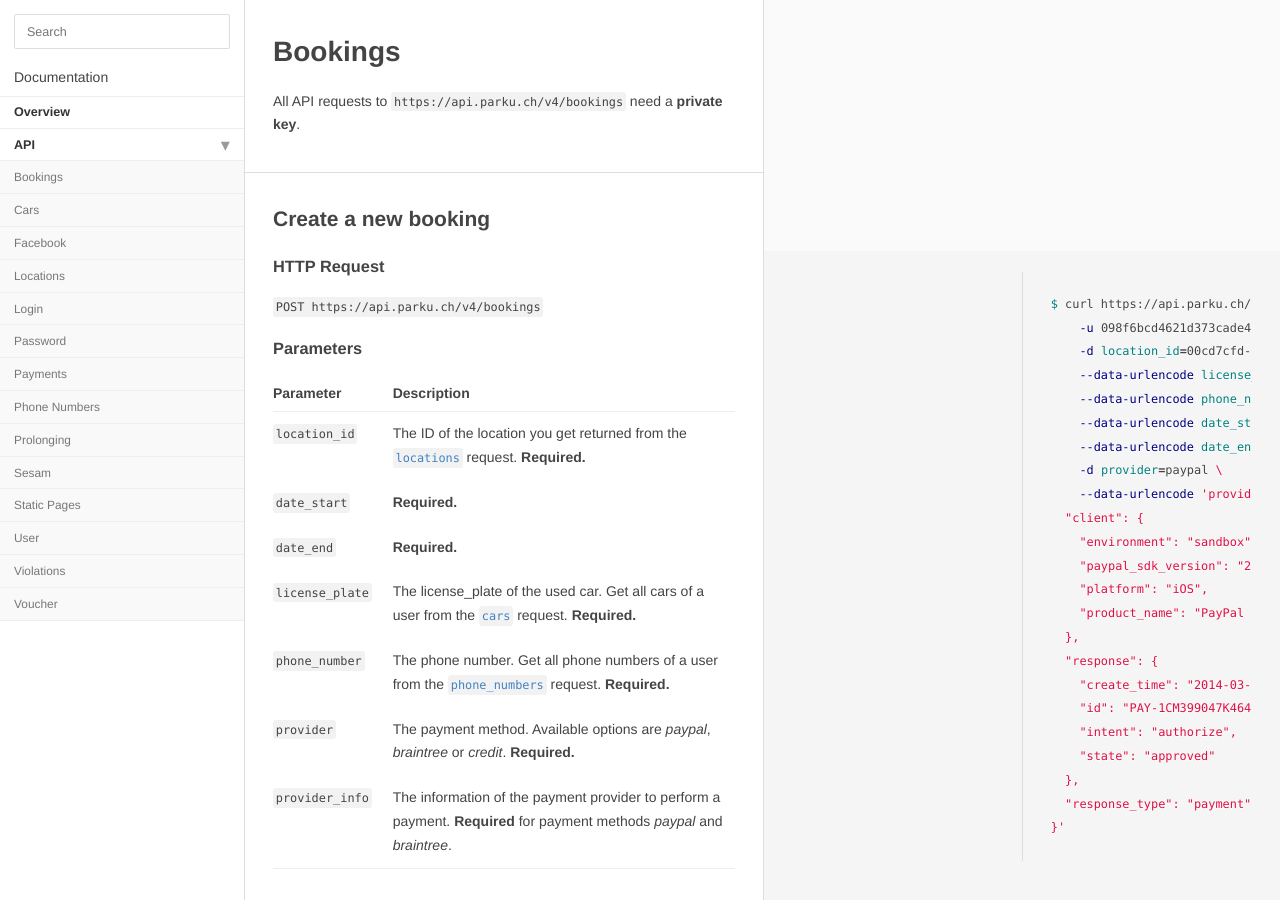
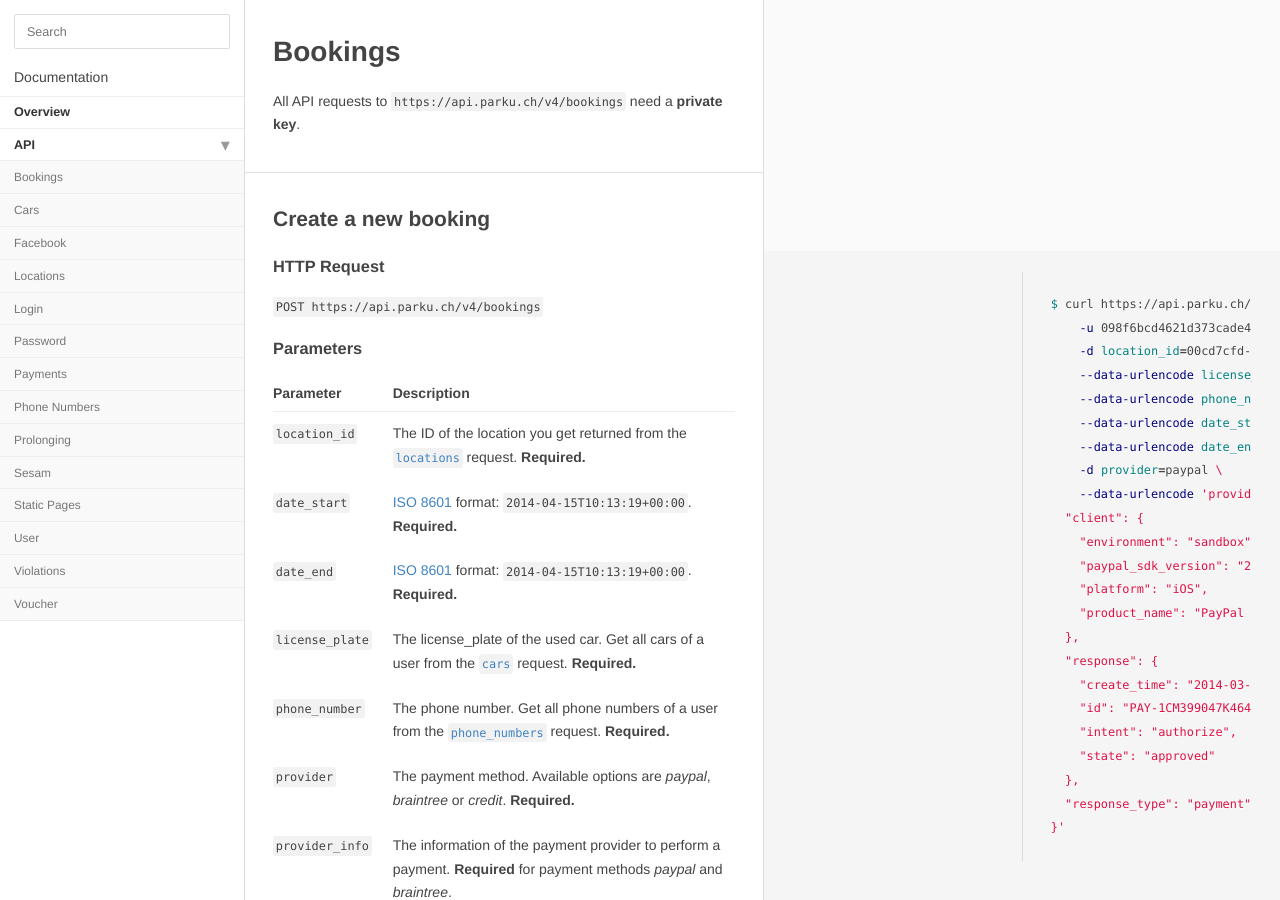
Before and after one commit to parku/docs, a Jekyll site: the page built from api/bookings.md, in a window 1280 px wide and 900 px high. Built offline with Jekyll 4.4.1, drawn with Linux system fonts in a browser that asks for light colours; Markdown is read by kramdown in place of the engine named in the settings.

Commit message:
iso 8601 format.

```diff
--- a/api/bookings.md
+++ b/api/bookings.md
@@ -88,8 +88,8 @@ Location: {{ site.parku.api }}/bookings/005c4826-4e28-11e3-a675-d43d7eece53d
 Parameter      | Description
 ---            | ---
 `location_id`  | The ID of the location you get returned from the [`locations`][locations] request. __Required.__
-`date_start`   | __Required.__
-`date_end`     | __Required.__
+`date_start`   | [ISO 8601][iso-8601] format: `{{ site.time | date_to_xmlschema }}`.  __Required.__
+`date_end`     | [ISO 8601][iso-8601] format: `{{ site.time | date_to_xmlschema }}`.  __Required.__
 `license_plate`| The license_plate of the used car. Get all cars of a user from the [`cars`][cars] request. __Required.__
 `phone_number` | The phone number. Get all phone numbers of a user from the [`phone_numbers`][phone_numbers] request. __Required.__
 `provider`     | The payment method. Available options are _paypal_, _braintree_ or _credit_. __Required.__
@@ -355,6 +355,7 @@ Status: 204 No Content
 
 -->
 
+  [iso-8601]:       http://en.wikipedia.org/wiki/ISO_8601
   [locations]:      /api/locations/
   [cars]:           /api/cars/
   [phone_numbers]:  /api/phone_numbers/
```
